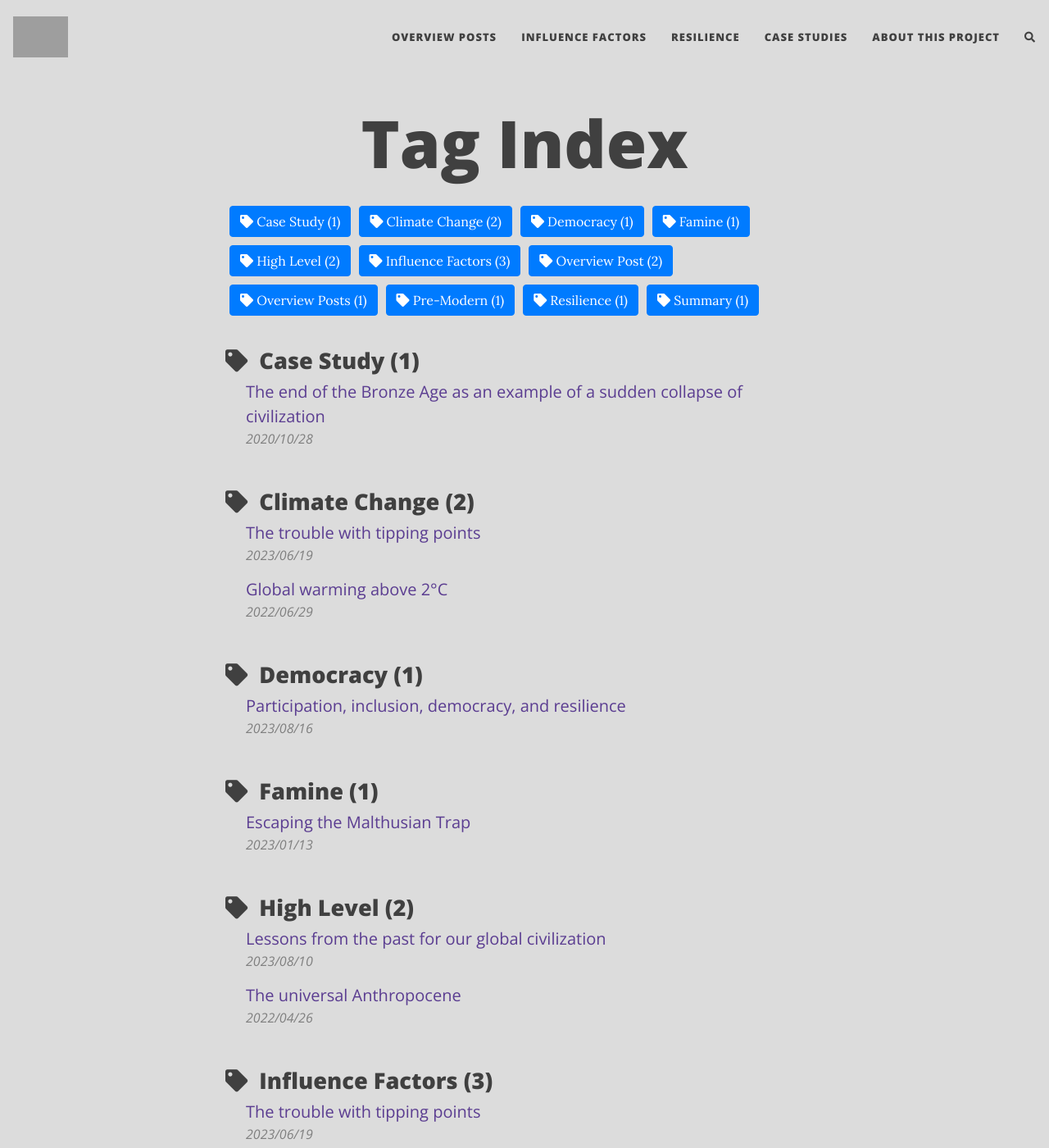
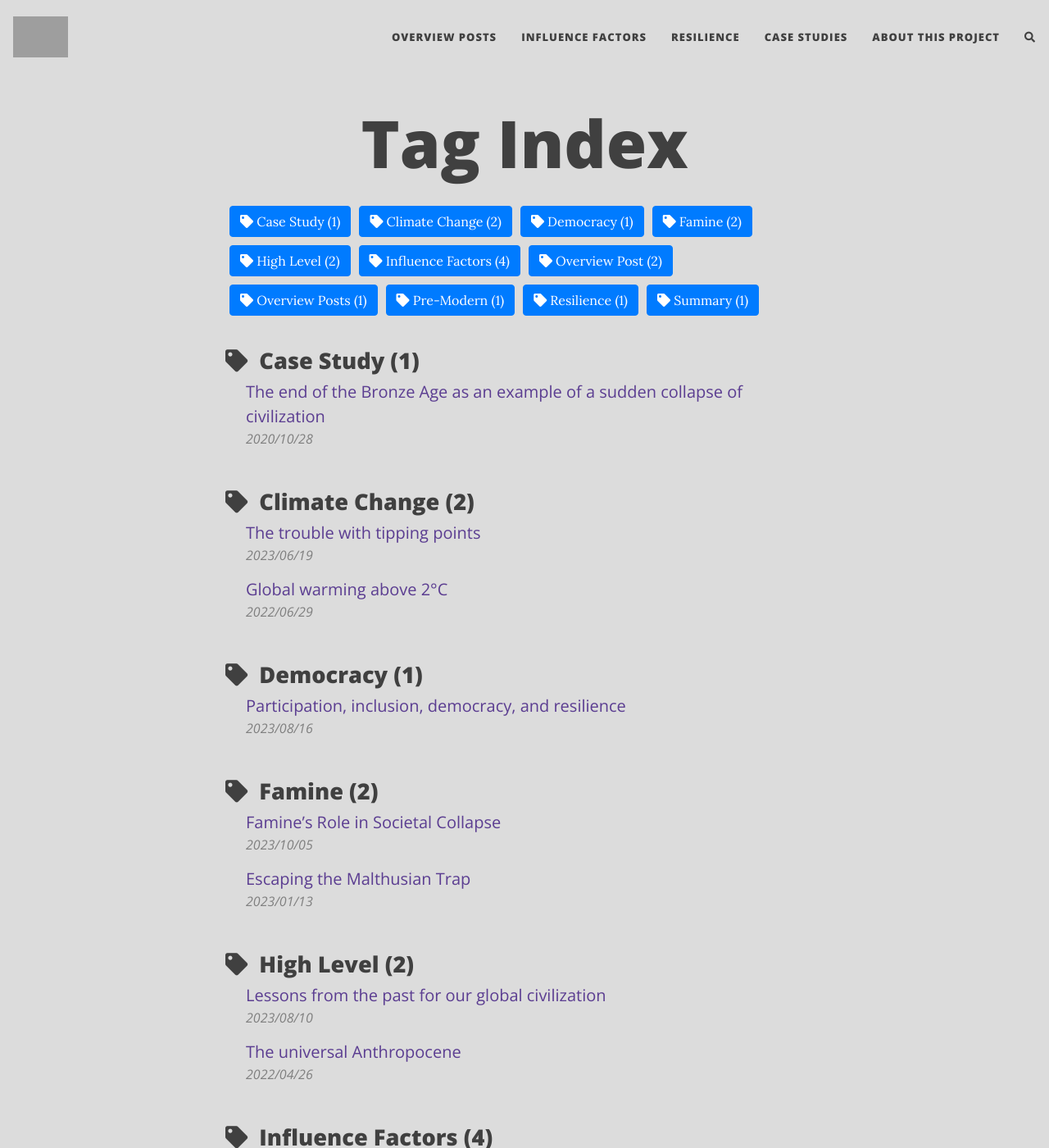
Before and after one commit to florianjehn/Societal_Collapse, a Jekyll site: the page built from tags.html, in a window 1280 px wide and 1400 px high. Shown: the whole window at 82% size. Built offline with Jekyll 4.4.1, drawn with Linux system fonts in a browser that asks for light colours; nearby versions of some CDN libraries; comment, search, counter and statistics services are not loaded; some of the changed lines change nothing that is shown; some of the changed text lies outside the part shown; grey boxes are pictures that could not be loaded.

Commit message:
Finished famine post

```diff
--- /dev/null
+++ b/_posts/2023-10-05-famine_2.md
@@ -0,0 +1,73 @@
+---
+layout: post
+title: Famine’s Role in Societal Collapse
+subtitle: Navigating the parameters that allow food production
+tags: [Influence Factors, Famine]
+comments: true
+readtime: true
+---
+If you read about collapse in past societies, one thing that comes up almost always is famine. Why is famine so closely connected with societal collapse? This post will summarize the reasons for this strong connection.
+
+# Famines have many triggers
+
+To begin, the food system is very connected with many parts of our society. For example, we need a stable climate, a steady supply of fertilizers and pesticides, and transportation infrastructure to move the food from where it is grown to where it is needed. This interconnectedness means that many different kinds of events could impact the food system. One framework that highlights this well can be found in a paper by Avin et al. (2018). They used the existing planetary boundaries system (more information about planetary boundaries in the context of collapse can be found [here](https://existentialcrunch.substack.com/p/mapping-out-collapse-research#%C2%A7limits-to-growth)) to identify which parts of human society are vulnerable to global catastrophes (for example nuclear war, asteroid impacts, and geoengineering). They classify the global catastrophes by the critical societal systems they interact with (e.g. the food system or global security) and what the spread mechanism of the catastrophe is (e.g. if it spreads by natural systems like air dispersal or more abstract networks like the digital infrastructure). They find that our food system is the one part of our society that is impacted by the largest amount of global catastrophes.
+
+This is largely due to the food system's dependence on a stable status quo. Food is continuously grown and needs a steady input of acceptable climate, fertilizers/pesticides to be grown and an intact trade system to be distributed. If any part of this chain is disrupted, food production suffers.
+
+This description is relatively abstract. We can also look at more empirical assessment of how the food system is influenced by a lot of factors. A 2019 paper by Cottrell et al. looked at food production data for crops, livestock, fisheries and aquaculture and determined if a food shock happened in those areas in the years 1961 to 2013. They define a food shock as any event in their data where there is a negative break in the autocorrelation in the data and try to find a real world event that can explain this break. Autocorrelation is a statistical concept that measures how closely a data point is related to its past values. They find that food production shocks are happening more or less constantly, but only on a local level that averages out most of the time if you look at it globally. They find that the main reasons for those shocks are climate events (strongest for crops), geopolitical events (strongest for livestock and aquaculture) and mismanagement (strongest for fisheries) (Figure 1).
+
+![Food Shocks](https://raw.githubusercontent.com/florianjehn/Societal_Collapse/main/assets/img/food_shocks.png)
+
+Figure 1: Causes of food production shocks (Cottrell et al., 2019)
+
+# Famines are self-reinforcing
+
+So there are a lot of ways to arrive at famine. But a second reason for the connection between famine and social collapse is that once you are in a famine it is difficult to get out of it again, as the famine tends to reinforce itself. Charalampopoulos & Droulia (2021) looked at historical famines and tried to come up with a simple model that captures the relationship between extreme weather events and famine. I adapted it from their paper (Figure 2) to a more general form, as their explanation seems to me like they are agnostic of what is the cause of the famine.
+
+![Famine](https://raw.githubusercontent.com/florianjehn/Societal_Collapse/main/assets/img/famine.png)
+
+Figure 2: The self-reinforcing mechanism of famines (adapted from Charalampopoulos & Droulia (2021)). Red arrows indicate the self-reinforcing famine cycle.
+
+The self-reinforcing cycle they describe originates with a triggering event, which can encompass various factors that create stress for a society. This can be a global catastrophic risk, but the concept applies broadly to any event that significantly diminishes food production or disrupts trade and can be local, regional or global.
+This triggering event operates through multiple pathways. Firstly, it can hinder crop production by creating adverse conditions for plant growth, such as reduced temperatures. Secondly, it leads to a reduction in the overall population of the society and thus decreases the pool of available labor. Lastly, it creates transportation challenges that hinder the efficient distribution of food.
+Should these effects reach a critical magnitude, they set in motion a self-reinforcing cycle:
+
+* A society that experiences a substantial loss of population will inevitably see a decline in its capacity to both produce and trade food resources.
+* Reduced food production and trade result in a decreased availability of food within the society.
+* The scarcity of food leads to increased instances of famine, exacerbating the prevalence of deaths and health-related issues, thus initiating the subsequent iteration of the cycle.
+
+This self-reinforcing cycle continues until one of two things happen: You get food from somewhere else or our local population and food production have found a new equilibrium. The first option was often not available in the past, as moving goods was comparatively expensive before we had fossil fuels and would not be available today if we faced a global catastrophe. The second option usually means that the new equilibrium is considerably lower than before. As the famine continues, the societal structures needed to produce a high amount of food crumble. The lowest equilibria is either smallholder farms or hunter gatherer tribes. Charalampopoulos & Droulia (2021) argue famines are comparable with major wars, when it comes to the destruction of social structures and population numbers. They also emphasize that famines usually happen in tandem with other disruptive events like war, migration, or revolution. This makes it even more difficult to stop the famine cycle.
+
+# Famines are hard to defend against
+
+So lots of things can cause famines, and once they get started they can be hard to pull out of. But they’re also hard to protect against. Humans eat a lot of food and much of the food we have goes bad quickly, especially if it is not cooled. This means there is only a limited amount of food available at any given time.
+
+It is difficult to estimate the global amount of food; it also varies over time, depending on the season. However, there are some rough estimates. Baum et al. (2015) did a literature review on what interventions could increase resilience to global food supply catastrophes and find that we can expect to have a leeway of 4-7 months of food supplies globally. They also argue that while food storages create some slack in the system they are not really the solution to bigger catastrophes. Food storage is very expensive. Creating and maintaining large food reserves increases the price of food globally, which makes more humans insecure in the present. Finally, many of the catastrophes that could lead to a global societal collapse would need food supplies for 5-15 years (for instance, nuclear winter, volcanic winter or impact winter). It could simply be near impossible to store such a gigantic amount of food safely for such a long time. This means that food storage can only ever contribute to food security, but not be the sole solution, especially for bigger catastrophes.
+
+While storing food in advance of a famine is challenging (especially for multi-year global famines), this is not the only way countries can reduce their risk. It is notable that no stable democracy has yet experienced a famine (Hasell & Roser, 2013). More broadly, as discussed [in this earlier post](https://florianjehn.github.io/Societal_Collapse/2023-08-16-democracy_and_resilience/), participation and democracy have been found to enhance societal resilience.
+
+# Trade and Famines Today
+
+All these points show that our food system is quite vulnerable to a variety of stressors and we cannot simply store enough food to stabilize it. However, the past also shows that food supply shocks don’t have to lead to famine if there is an outside source that can make up for the loss of food production.
+
+Global catastrophic risks don’t apply uniform stress on our food system. There will always be areas that will be hit less and that might still be able to produce food, even in more extreme circumstances. One paper that explores this is Boyd & Wilson (2022). For all major islands (for example, like Iceland or Australia (which you might count as a continent sized island) they collect empirical data on things like food production, food availability and other factors which are important after global catastrophes. Among major islands, Australia comes out on top for many of those factors. From the perspective of protecting against global famine risk, it is especially relevant that Australia’s food production capabilities are quite large, as it is a major exporter. This implies that Australia could serve as an important stabilizer for global food production, so long as trade remains feasible.
+
+Indeed, the importance of trade comes up in a lot of research that looks into food security, both now and after catastrophes (like the work by Boyd & Wilson). For instance, Wang et al. (2023) use global trade data from 1986 to 2018 to show that the number of countries who trade food and the amount of food they trade has risen considerably over time. This means that food trade is now much more important for the food security of many countries than in the past. Wang and co-authors also raise the alarm that this network could quickly unravel if important food exporting nations introduce food export bans, as this will likely lead to a cascade of food export bans globally, which in turn would make many countries food insecure. Now, and especially after a catastrophe.
+
+All this shows that while our current food system is able to create food security for most of humanity, there are many pathways which could end this relatively stable regime. Wang et al. summarized this as our food system being “robust, but fragile”. We can buffer small shocks easily, if this would also be the case after a major shock is much less certain.
+
+# References
+
+Avin, S., Wintle, B. C., Weitzdörfer, J., Ó hÉigeartaigh, S. S., Sutherland, W. J., & Rees, M. J. (2018). Classifying global catastrophic risks. Futures, 102, 20–26. https://doi.org/10.1016/j.futures.2018.02.001
+
+Baum, S. D., Denkenberger, D. C., Pearce, J. M., Robock, A., & Winkler, R. (2015). Resilience to global food supply catastrophes. Environment Systems and Decisions, 35(2), 301–313. https://doi.org/10.1007/s10669-015-9549-2
+
+Boyd, M., & Wilson, N. (2022). Island refuges for surviving nuclear winter and other abrupt sunlight‐reducing catastrophes. Risk Analysis, risa.14072. https://doi.org/10.1111/risa.14072
+
+Charalampopoulos, I., & Droulia, F. (2021). The Agro-Meteorological Caused Famines as an Evolutionary Factor in the Formation of Civilisation and History: Representative Cases in Europe. Climate, 9(1), Article 1. https://doi.org/10.3390/cli9010005
+
+Cottrell, R. S., Nash, K. L., Halpern, B. S., Remenyi, T. A., Corney, S. P., Fleming, A., Fulton, E. A., Hornborg, S., Johne, A., Watson, R. A., & Blanchard, J. L. (2019). Food production shocks across land and sea. Nature Sustainability, 2(2), Article 2. https://doi.org/10.1038/s41893-018-0210-1
+
+Hasell, J., & Roser, M. (2013). Famines. Our World in Data. https://ourworldindata.org/famines
+
+Wang, X., Ma, L., Yan, S., Chen, X., & Growe, A. (2023). Trade for Food Security: The Stability of Global Agricultural Trade Networks. Foods, 12, 271. https://doi.org/10.3390/foods12020271
--- a/factors.md
+++ b/factors.md
@@ -10,3 +10,4 @@ The issue of societal collapse is a complex and multi-dimensional problem, often
 
 # Famine
 * [Escaping the Malthusian Trap](https://florianjehn.github.io/Societal_Collapse/2023-01-13-famine/)
+* [Famine’s Role in Societal Collapse](https://florianjehn.github.io/Societal_Collapse/2023-10-05-famine_2/)
```
Also changed, not shown: assets/img/famine.png (added), assets/img/food_shocks.png (added).
